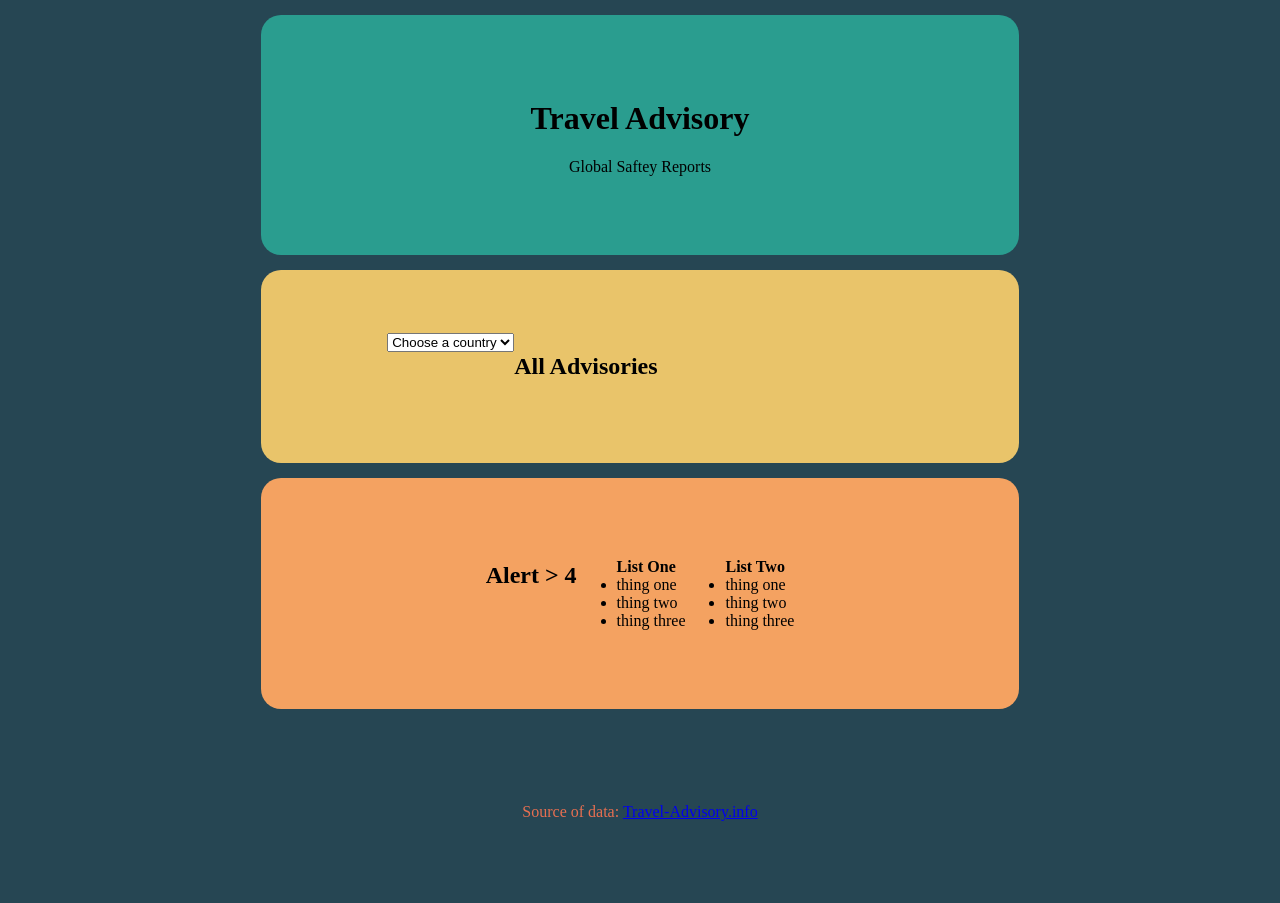
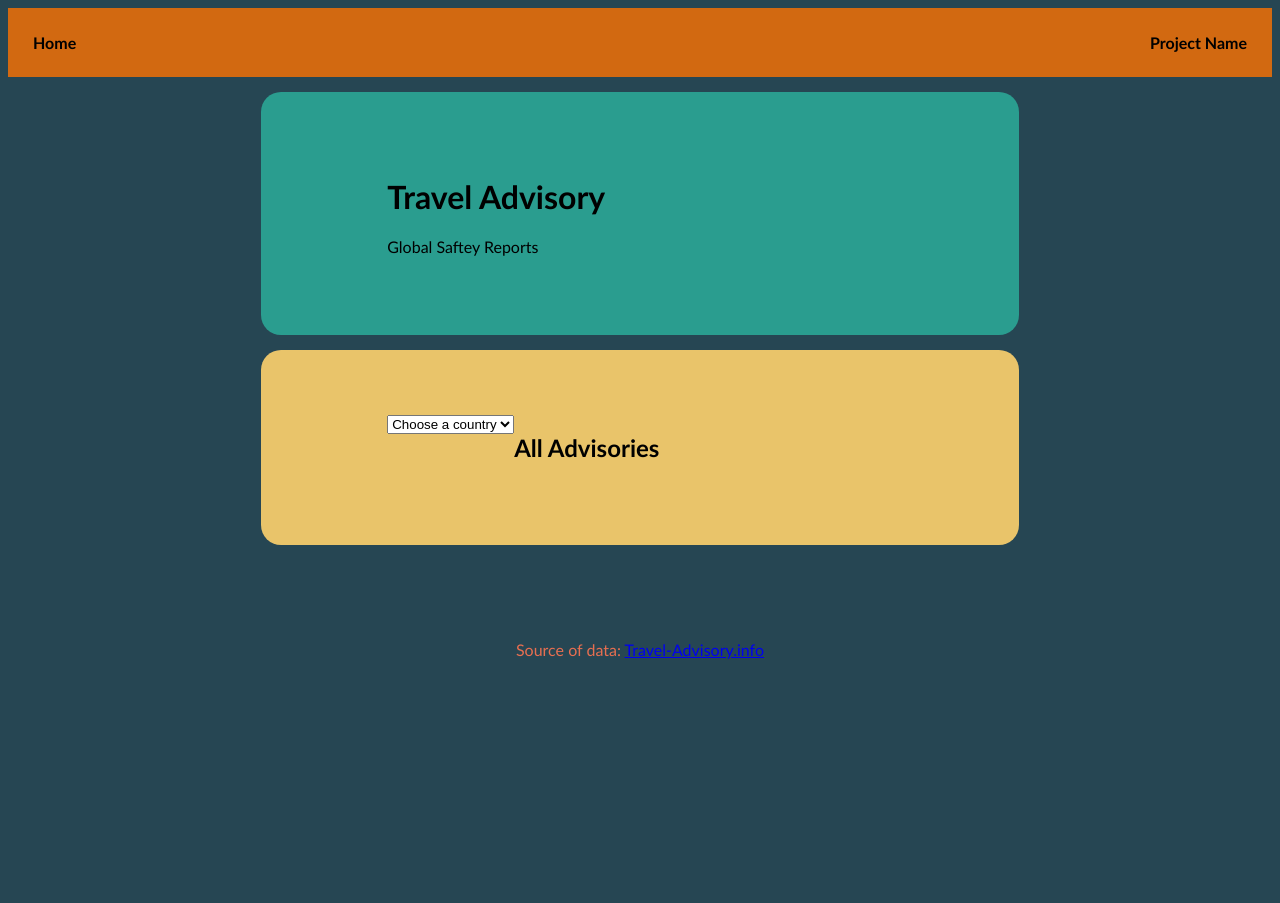
Before and after one commit to Ssymes-dev/ssymes-dev.github.io, a plain HTML site: page index.html in a window 1280 px wide. After the commit the page ends 800 px from the top, so only its background shows below. Drawn offline with Linux system fonts and the light colour scheme; no server answers.

Commit message:
lay out tweaks

```diff
--- a/index.html
+++ b/index.html
@@ -10,21 +10,18 @@
 </head>
 
 <body>
+    <nav class="navbar">
+       <b>Home</b>
+       <b>Project Name</b>
+    </nav>
+
     <header>
         <h1>Travel Advisory</h1>
         <p>Global Saftey Reports</p>
     </header>
     </body>
 
-<!-- <nav class="navbar">
-    <p>
-    <a href="">option </a>
 
-   <a href="">option </a>
-
-   <a href="">option </a>
-    </p>
-</nav> -->
 
 <section class="result">
     <div class="dropdown">
@@ -32,10 +29,12 @@
             <option value="">Choose a country</option>
         </select>
     </div>
+    <div class="title">
     <h1>All Advisories</h1>
+    </div>
     <div id="country-list"></div>
 </section>
-    <section class="list">
+    <!-- <section class="list">
         <h1>Alert > 4</h1>
     <ul><b>List One</b>
         <li>thing one</li>
@@ -47,7 +46,7 @@
         <li>thing two</li>
         <li>thing three</li>
     </ul>
-</section>
+</section> -->
 <footer>
 <p>Source of data: <a href="https://www.travel-advisory.info">Travel-Advisory.info</a></p>
 </footer>
--- a/style.css
+++ b/style.css
@@ -10,21 +10,19 @@ body{
     background-repeat: no-repeat;
     background-attachment:fixed;
     background-size: cover;
+    font-family:'Gill Sans', 'Gill Sans MT', Calibri, 'Trebuchet MS', sans-serif;
 }
+
 header{
     background-color:#2a9d8f;
-    text-align:center;
 }
 
-/* .navbar{
+.navbar{
+    background-color: rgb(253, 114, 0, 0.80);
     display: flex;
-    background-color: rgb(253, 114, 0, 0.80);
-    width: 40%;
-    margin:auto;
-    overflow: hidden;
-    padding: 5% 10%;
-    border-radius: 20px;
-} */
+    justify-content: space-between;
+    padding: 25px;
+}
 
   section.result{
     display: flex;
@@ -32,11 +30,12 @@ header{
     background: #e9c46a;
     overflow: auto;
   }
+
   section.result img{
     max-width: 100px;
   }
 
-section.list{
+/* section.list{
     background: #f4a261;
     justify-content: center;
     flex-direction: row;
@@ -44,7 +43,8 @@ section.list{
 
 .list{
     display: flex;
-}
+} */
+
 header,
 section,
 footer{
@@ -54,6 +54,7 @@ footer{
     padding: 5% 10%;
     border-radius: 20px;
 }
+
 footer{
     text-align: center;
     color: #e76f51;
```
